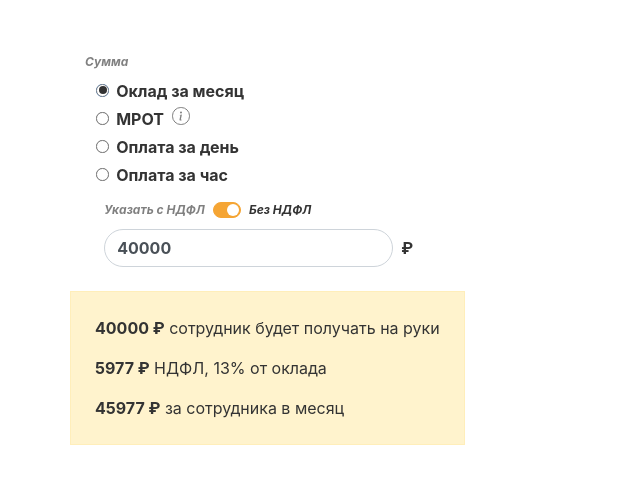
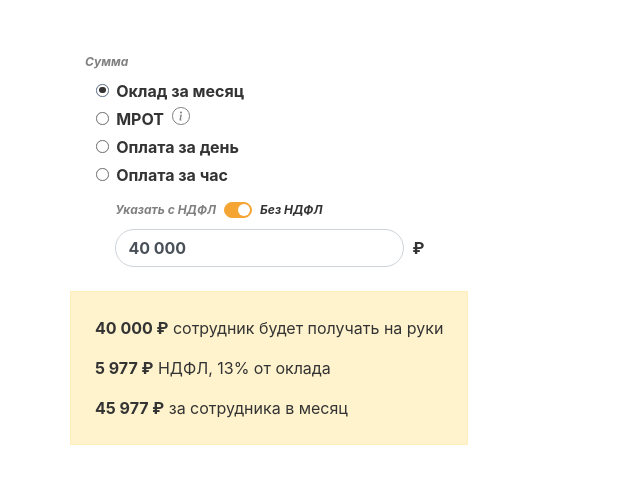
Before and after one commit to alex-shul/TestTask-1, a React (Create React App) app: page / in a window 1280 px wide. Shown: the top 484 px of the page, without its empty margins (0-640 px from the left). Built offline with nearby package versions, Linux system fonts and the light colour scheme.

Commit message:
10 notes

```diff
--- a/src/App.tsx
+++ b/src/App.tsx
@@ -1,11 +1,11 @@
 import React from 'react';
 import './App.sass';
 import { Container, Row, Col } from 'react-bootstrap';
-import SalaryForm from "./components/SalaryForm/SalaryForm";
+import SalaryForm from './components/SalaryForm/SalaryForm';
 
 function App() {
   return (
-    <Container className={"app"}>
+    <Container className={'app'}>
       <Row>
         <Col>
           <SalaryForm />
--- a/src/components/SalaryForm/AmountInput/AmountInput.tsx
+++ b/src/components/SalaryForm/AmountInput/AmountInput.tsx
@@ -1,12 +1,13 @@
 import * as React from 'react';
-import { Col, Form, Row } from "react-bootstrap";
-import { RateType } from "../RateTypeInput/RateTypeInput";
-import { WrappedFieldProps } from "redux-form/lib/Field";
-import { change, formValueSelector } from "redux-form";
-import { connect } from "react-redux";
-import { Dispatch } from "redux";
-import { formName } from "../formName";
-import { formDataDefaults } from "../SalaryForm";
+import { Col, Form, Row } from 'react-bootstrap';
+import { RateType } from '../RateTypeInput/RateTypeInput';
+import { WrappedFieldProps } from 'redux-form/lib/Field';
+import { change, formValueSelector } from 'redux-form';
+import { connect } from 'react-redux';
+import { Dispatch } from 'redux';
+import { formName } from '../formName';
+import { formDataDefaults } from '../SalaryForm';
+import { numberWithSpaces, sanitizeNumericInput } from '../../../utils/format';
 
 const AmountLabel: { [key in RateType]: string } = {
   [RateType.RATE_MONTHLY]: '₽',
@@ -23,14 +24,20 @@ interface AmountInputProps {
 
 const AmountInput = ({ input: { value, onChange }, rateType = formDataDefaults.rateType, isAmountChanged = formDataDefaults.isAmountChanged, dispatch }: WrappedFieldProps & AmountInputProps) => {
   return (
-    <Form.Group as={Row} className='mb-0 ml-2' controlId='salary-form__amount'>
+    <Form.Group as={Row} className='mb-0' style={{ marginLeft: '1.2rem' }} controlId='salary-form__amount'>
       <Col xs='auto' className='p-0'>
-        <Form.Control type='number' value={value} onChange={({ target: { value } }) => {
-          if (!isAmountChanged) {
-            dispatch(change(formName, 'isAmountChanged', true));
-          }
-          onChange(value);
-        }} placeholder='0' />
+        <Form.Control
+          type='text'
+          maxLength={7}
+          value={numberWithSpaces(value)}
+          onChange={({ target: { value } }) => {
+            if (!isAmountChanged) {
+              dispatch(change(formName, 'isAmountChanged', true));
+            }
+            onChange(sanitizeNumericInput(value));
+          }}
+          placeholder='0'
+        />
       </Col>
       <Form.Label column xs='auto' className='pl-2'>{AmountLabel[rateType]}</Form.Label>
     </Form.Group>
--- a/src/components/SalaryForm/ExcludeTaxInput/ExcludeTaxInput.tsx
+++ b/src/components/SalaryForm/ExcludeTaxInput/ExcludeTaxInput.tsx
@@ -1,12 +1,11 @@
 import * as React from 'react';
-import { Form, Row } from "react-bootstrap";
+import { Form, Row } from 'react-bootstrap';
 import './ExcludeTaxInput.sass';
-import { WrappedFieldProps } from "redux-form/lib/Field";
-import PropTypes from "prop-types";
+import { WrappedFieldProps } from 'redux-form/lib/Field';
 
 const ExcludeTaxInput = ({ input: { value, onChange } }: WrappedFieldProps) => {
   return (
-    <Form.Group as={Row} className='mb-0 ml-2'>
+    <Form.Group as={Row} className='mb-0' style={{ marginLeft: '1.2rem' }}>
       <Form.Label className='exclude-tax__label small pl-0 pr-0' column xs='auto' htmlFor='exclude-tax'>
         <span className={'exclude-tax__label-off' + (!value ? ' active' : '')}>Указать с НДФЛ</span>
         <Form.Check
@@ -23,11 +22,4 @@ const ExcludeTaxInput = ({ input: { value, onChange } }: WrappedFieldProps) => {
   );
 };
 
-ExcludeTaxInput.propTypes = {
-  input: PropTypes.shape({
-    value: PropTypes.bool,
-    onChange: PropTypes.func.isRequired
-  })
-};
-
 export default ExcludeTaxInput;
--- a/src/components/SalaryForm/SalaryForm.tsx
+++ b/src/components/SalaryForm/SalaryForm.tsx
@@ -2,10 +2,11 @@ import React from 'react';
 import { connect } from 'react-redux';
 import { Alert, Row, Form } from 'react-bootstrap';
 import { Field, formValueSelector, InjectedFormProps, reduxForm } from 'redux-form'
-import RateTypeInput, { RateType } from "./RateTypeInput/RateTypeInput";
-import ExcludeTaxInput from "./ExcludeTaxInput/ExcludeTaxInput";
-import AmountInput from "./AmountInput/AmountInput";
-import { formName } from "./formName";
+import RateTypeInput, { RateType } from './RateTypeInput/RateTypeInput';
+import ExcludeTaxInput from './ExcludeTaxInput/ExcludeTaxInput';
+import AmountInput from './AmountInput/AmountInput';
+import { formName } from './formName';
+import { numberWithSpaces } from '../../utils/format';
 
 const taxPercent = 13;
 
@@ -41,9 +42,9 @@ const SalaryForm = ({ handleSubmit, rateType = formDataDefaults.rateType, exclud
       </>}
       {isMonthlyRateType && amount > 0 && <Row>
         <Alert className='mt-4 p-4' variant='warning'><>
-          <p><b>{salary} ₽</b> сотрудник будет получать на руки</p>
-          <p><b>{taxValue} ₽</b> НДФЛ, 13% от оклада</p>
-          <p className='mb-0'><b>{employeeCost} ₽</b> за сотрудника в месяц</p></>
+          <p><b>{numberWithSpaces(salary)} ₽</b> сотрудник будет получать на руки</p>
+          <p><b>{numberWithSpaces(taxValue)} ₽</b> НДФЛ, 13% от оклада</p>
+          <p className='mb-0'><b>{numberWithSpaces(employeeCost)} ₽</b> за сотрудника в месяц</p></>
         </Alert>
       </Row>}
     </Form>
--- a/src/components/Tips/Tips.sass
+++ b/src/components/Tips/Tips.sass
@@ -16,6 +16,7 @@
   .icon
     font-size: 1rem
     line-height: 1rem
+    font-weight: 800
     width: 1rem
     height: 1rem
     position: absolute
--- a/src/components/Tips/Tips.tsx
+++ b/src/components/Tips/Tips.tsx
@@ -1,6 +1,5 @@
 import * as React from 'react';
 import './Tips.sass';
-import PropTypes from 'prop-types';
 import { Overlay, Tooltip } from 'react-bootstrap';
 import { Info } from 'react-bootstrap-icons';
 
@@ -11,6 +10,7 @@ interface TipsProps {
 const Tips = ({ message }: TipsProps) => {
   const canBeShown = React.useRef(true);
   const [show, setShow] = React.useState(false);
+  const [fixed, setFixed] = React.useState(false);
   const target = React.useRef(null);
 
   return (
@@ -20,24 +20,32 @@ const Tips = ({ message }: TipsProps) => {
         ref={target}
         onMouseOver={() => canBeShown.current && setShow(true)}
         onMouseLeave={() => {
-          setTimeout(() => {
-            canBeShown.current = true;
-          }, 100);
+          if (!fixed) {
+            setShow(false);
+            setTimeout(() => {
+              canBeShown.current = true;
+            }, 100);
+          }
         }}
         onClick={() => {
-          canBeShown.current = false;
-          setShow(false);
+          if (fixed) {
+            setFixed(false);
+            setShow(false);
+            canBeShown.current = false;
+          } else {
+            setFixed(true);
+          }
         }}
       >
-        {show ? <span className='icon'>&times;</span> : <Info className='icon' />}
+        {fixed ? <span className='icon'>&times;</span> : <Info className='icon' />}
       </span>
       <Overlay
         target={target.current}
         show={show}
-        placement="bottom-start"
+        placement='bottom-start'
       >
         {(props) => (
-          <Tooltip id="tips__overlay" {...props}>
+          <Tooltip id='tips__overlay' {...props}>
             {message}
           </Tooltip>
         )}
@@ -46,8 +54,4 @@ const Tips = ({ message }: TipsProps) => {
   );
 };
 
-Tips.propTypes = {
-  message: PropTypes.string.isRequired,
-};
-
 export default Tips;
--- a/src/index.sass
+++ b/src/index.sass
@@ -1,8 +1,11 @@
 @import './styles/var'
 
-$theme-colors: ("primary": $color-primary)
+$theme-colors: ('primary': $color-primary)
 
 @import '~bootstrap/scss/bootstrap'
+
+input:focus
+  box-shadow: none !important
 
 input[type='radio'],
 input[type='checkbox'],
@@ -25,6 +28,7 @@ input[type='checkbox'],
 .form-label,
 .form-check-label
   font-weight: 700
+  cursor: pointer
 
 input[type='radio']:before
   width: .8rem
@@ -41,11 +45,11 @@ input[type='radio']:before
   z-index: 1
 
 input[type='radio']:after
-  width: .5rem
-  height: .5rem
-  border-radius: .25rem
-  top: .15rem
-  left: .15rem
+  width: .4rem
+  height: .4rem
+  border-radius: .2rem
+  top: .2rem
+  left: .2rem
   position: absolute
   background-color: transparent
   content: ''
@@ -66,9 +70,20 @@ input[type='radio']:checked:after
     color: $color-font
 
 .custom-switch
+  .custom-control-input:focus ~ .custom-control-label::before
+    box-shadow: none !important
+
   .custom-control-input:checked ~ .custom-control-label::before
     border-color: #F5A534
     background-color: #F5A534
+
+  .custom-control-input:not(:checked) ~ .custom-control-label
+    &::before
+      border-color: $color-grey
+      background-color: $color-grey
+    &::after
+      border-color: white
+      background-color: white
 
 .tooltip
   top: .4rem !important
@@ -90,7 +105,8 @@ input[type='radio']:checked:after
     font-weight: 700
     font-size: .8rem
     border-radius: 0 !important
-    padding: 1rem .4rem
+    padding: 1rem
+    text-align: left
 
 .alert
   border-radius: 0 !important
--- a/src/index.tsx
+++ b/src/index.tsx
@@ -4,9 +4,9 @@ import './index.sass';
 import App from './App';
 import reportWebVitals from './reportWebVitals';
 import { Provider } from 'react-redux';
-import store from "./redux";
+import store from './redux';
 
-const fontLink = document.createElement("link");
+const fontLink = document.createElement('link');
 fontLink.href = 'https://fonts.googleapis.com/css2?family=Roboto:ital,wght@0,400;0,700;0,900;1,400;1,700;1,900&display=swap';
 fontLink.rel = 'stylesheet';
 document.head.appendChild(fontLink);
--- a/src/react-app-env.d.ts
+++ b/src/react-app-env.d.ts
@@ -1 +1 @@
-/// <reference types="react-scripts" />
+/// <reference types='react-scripts' />
--- a/src/styles/var.sass
+++ b/src/styles/var.sass
@@ -1,2 +1,3 @@
-$color-primary: #535e9c
+$color-primary: #3b4685
 $color-font: #333
+$color-grey: #E9E8E4
--- /dev/null
+++ b/src/utils/format.ts
@@ -0,0 +1,9 @@
+export function numberWithSpaces(x: number): string {
+  let parts = x.toString().split('.');
+  parts[0] = parts[0].replace(/\B(?=(\d{3})+(?!\d))/g, ' ');
+  return parts.join('.');
+}
+export function sanitizeNumericInput(x: string): number {
+  const output = parseInt(x.replace(/\D/g, ''))
+  return isNaN(output) ? 0 : output;
+}
```
Also changed, not shown: src/components/SalaryForm/RateTypeInput/RateTypeInput.tsx (+7 -7 lines).
